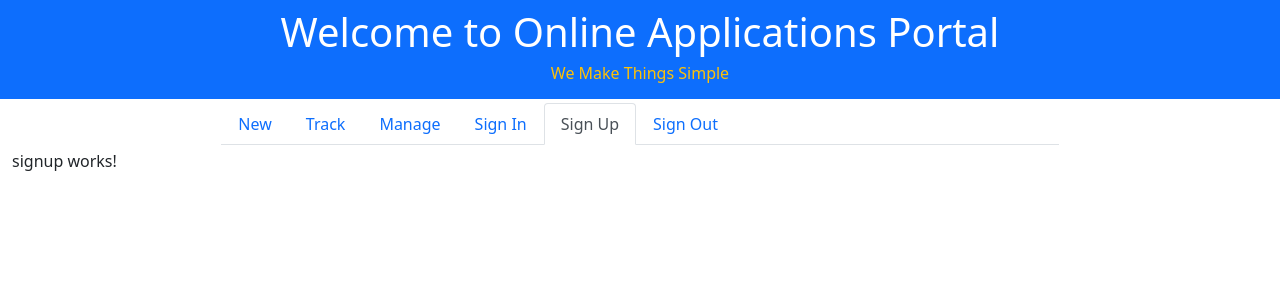
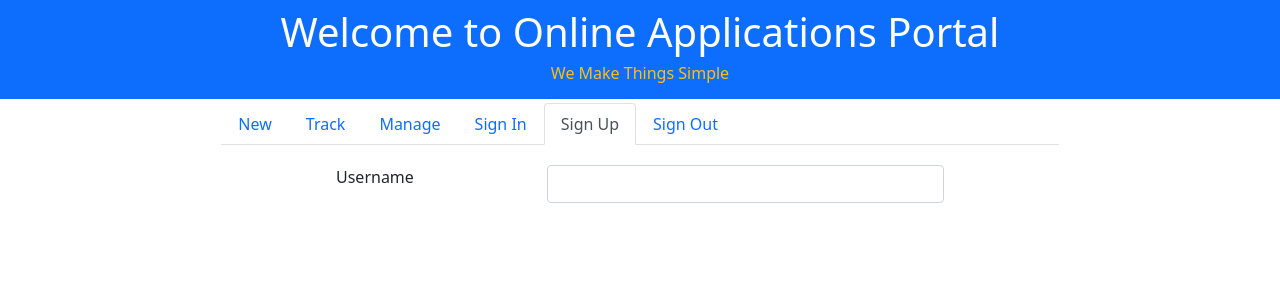
Before and after one commit to BandaweJ/applications, an Angular app in the folder front/: page /signup in a window 1280 px wide. Shown: the top 300 px of the page. Built offline with nearby package versions, Linux system fonts and the light colour scheme.

Commit message:
updating ubuntu os

```diff
--- a/front/src/app/app.module.ts
+++ b/front/src/app/app.module.ts
@@ -16,6 +16,7 @@ import { HttpClientModule } from '@angular/common/http';
 import { SchoolsService } from './manage-schools/schools.service';
 import { ApplicationsService } from './new/applications-service.service';
 import { TrackService } from './track/track.service';
+//import { AuthComponent } from './auth/auth.component';
 
 @NgModule({
   declarations: [
@@ -28,6 +29,7 @@ import { TrackService } from './track/track.service';
     SignupComponent,
     ManageApplicationsComponent,
     ManageSchoolsComponent,
+    //AuthComponent,
   ],
   imports: [
     BrowserModule,
--- a/front/src/app/signup/signup.component.html
+++ b/front/src/app/signup/signup.component.html
@@ -1 +1,49 @@
-<p>signup works!</p>
+<div class="row">
+  <form
+    class="d-flex bd-highlight flex-column col-md-6 mx-auto p-3"
+    [formGroup]="signupForm"
+  >
+    <div class="row">
+      <div class="col-md-4">
+        <label for="username" class="align-self-center text-right"
+          >Username</label
+        >
+      </div>
+      <div class="col-md-8">
+        <input
+          type="text"
+          id="username"
+          class="form-control"
+          formControlName="username"
+          [ngClass]="
+            username?.touched && !username?.valid
+              ? 'is-invalid'
+              : username?.touched && username?.valid
+              ? 'is-valid'
+              : ''
+          "
+        />
+        <div
+          class="valid-feedback"
+          *ngIf="username?.touched && username?.valid"
+        >
+          Look Good
+        </div>
+        <div
+          class="invalid-feedback"
+          *ngIf="username?.touched && username?.invalid"
+        >
+          <div *ngIf="username?.hasError('required')">Username is required</div>
+          <div *ngIf="username?.hasError('minlength')">
+            Name must be at least
+            {{ username?.errors?.minlength.requiredLength }} characters
+          </div>
+          <div *ngIf="username?.hasError('maxlength')">
+            Name must be at most
+            {{ username?.errors?.maxlength.requiredLength }} characters
+          </div>
+        </div>
+      </div>
+    </div>
+  </form>
+</div>
--- a/front/src/app/signup/signup.component.ts
+++ b/front/src/app/signup/signup.component.ts
@@ -1,15 +1,44 @@
 import { Component, OnInit } from '@angular/core';
+import { FormGroup, FormControl, Validators } from '@angular/forms';
 
 @Component({
   selector: 'app-signup',
   templateUrl: './signup.component.html',
-  styleUrls: ['./signup.component.css']
+  styleUrls: ['./signup.component.css'],
 })
 export class SignupComponent implements OnInit {
+  constructor() {}
 
-  constructor() { }
+  signupForm!: FormGroup;
 
   ngOnInit(): void {
+    this.signupForm = new FormGroup({
+      username: new FormControl(null, [
+        Validators.required,
+        Validators.minLength(5),
+        Validators.maxLength(30),
+      ]),
+      password: new FormControl(null, [
+        Validators.required,
+        Validators.minLength(8),
+        Validators.maxLength(30),
+        Validators.pattern(
+          /((?=.*\d)|(?=.*\W+))(?![.\n])(?=.*[A-Z])(?=.*[a-z]).*$/
+        ),
+      ]),
+      confirm: new FormControl(null),
+    });
   }
 
+  get username() {
+    return this.signupForm.get('username');
+  }
+
+  get password() {
+    return this.signupForm.get('password');
+  }
+
+  get confirm() {
+    return this.signupForm.get('confirm');
+  }
 }
--- a/front/src/app/track/track.component.html
+++ b/front/src/app/track/track.component.html
@@ -171,7 +171,7 @@
           <div class="col-6">
             <label>Applied For:</label>
             <div class="detail">
-              {{ fetchedApplication.data.academicDetails.level }}
+              {{ "Form " + fetchedApplication.data.academicDetails.level }}
             </div>
           </div>
         </div>
@@ -202,7 +202,10 @@
           </table>
         </div>
 
-        <div class="row my-2">
+        <div
+          class="row my-2"
+          *ngIf="fetchedApplication.data.aLevelCombination.length"
+        >
           <label class="col-md-12 my-3">A Level Subject Combination</label>
           <div
             class="col card bg-light m-2"
```
Also changed, not shown: 1 other file (tests, documents, lock files or other folders).
